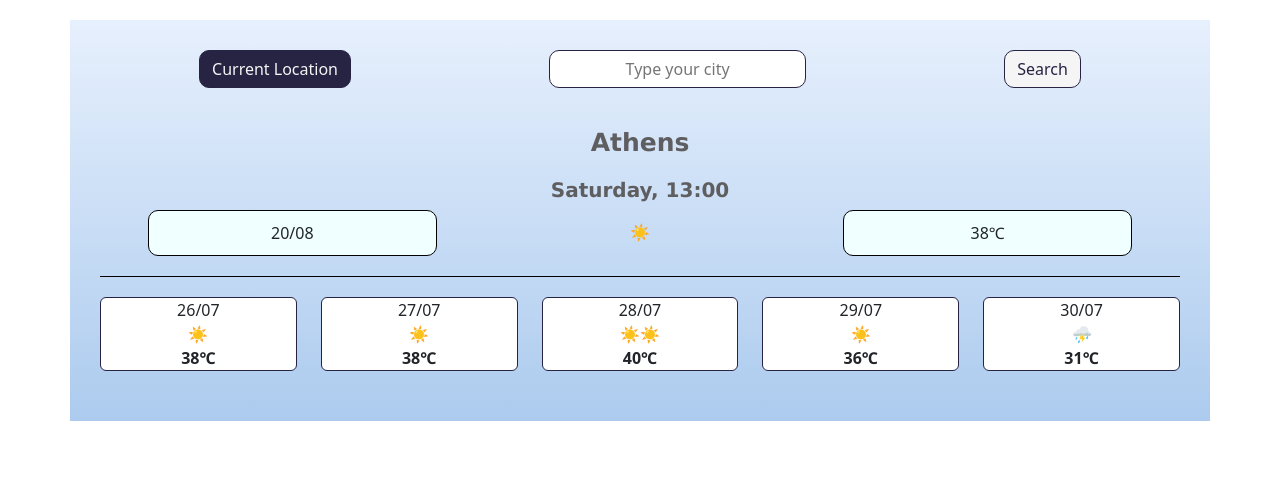
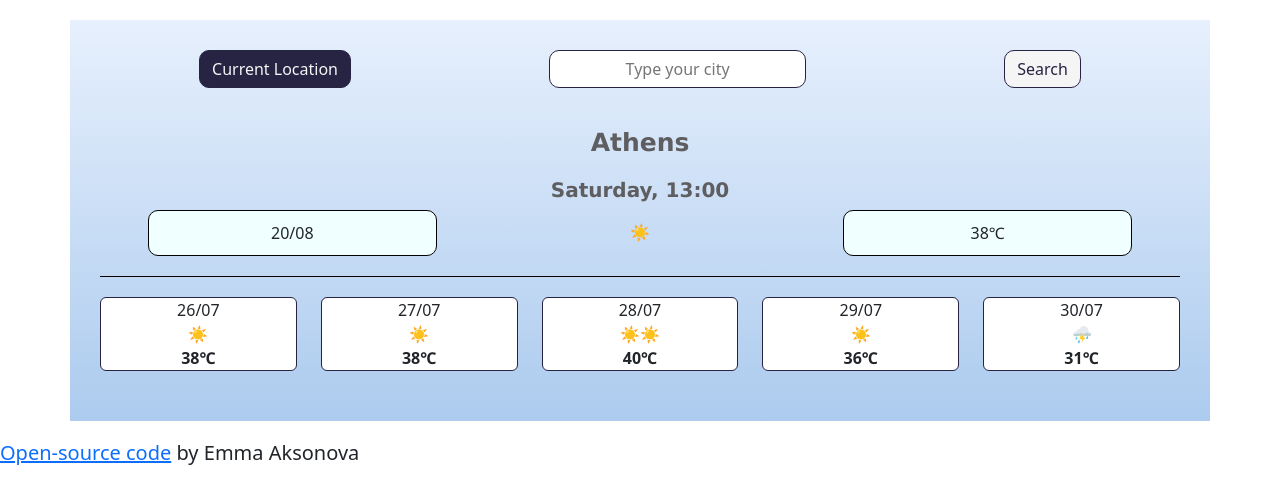
Before and after one commit to emma-ax/my-weather-app, a plain HTML site: page index.html in a window 1280 px wide. Drawn offline with nearby package versions, Linux system fonts and the light colour scheme.

Commit message:
add link

```diff
--- a/index.html
+++ b/index.html
@@ -94,6 +94,8 @@
         </div>
       </div>
       </div>
+      <h5><a href="https://animated-wisp-966ef0.netlify.app/" class="href">Open-source code</a>
+        by Emma Aksonova</h5>
     </div>
     <script src="script.js"></script>
   </body>
```
